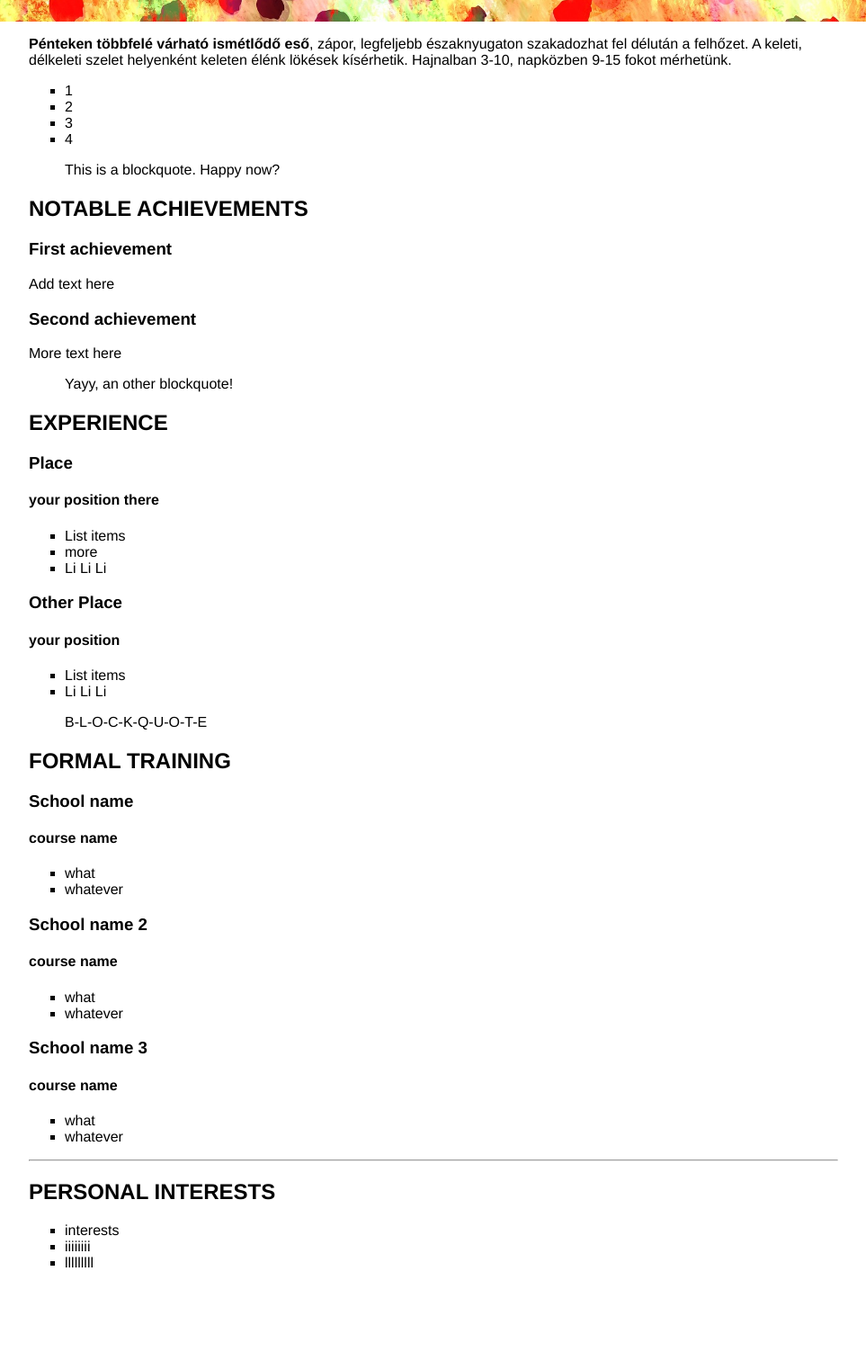
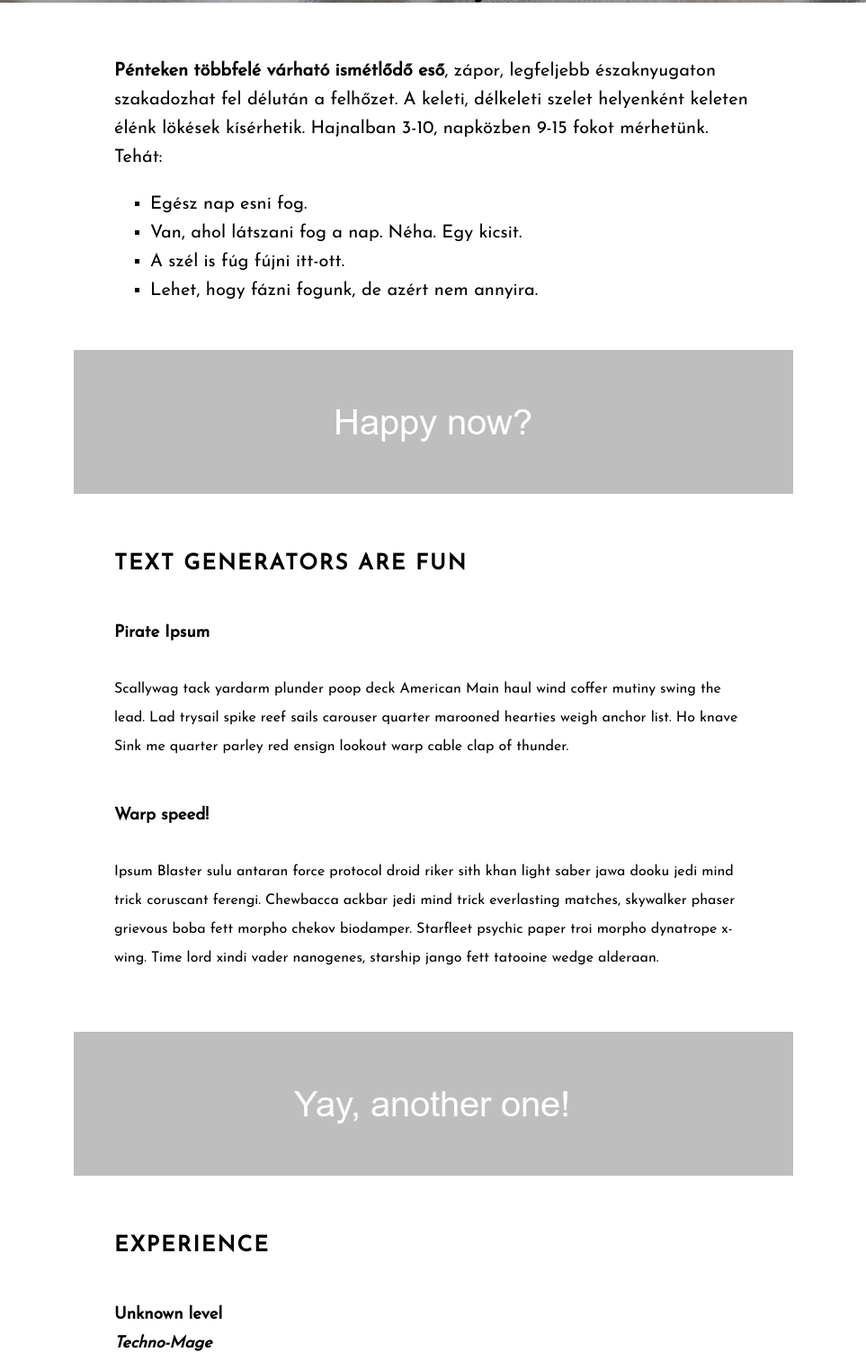
Before and after one commit to greenfox-zerda-sparta/Akatakata, a plain HTML site: page week-01/day-4/cv/index.html in a window 1280 px wide. Shown: the part 397-1910 px from the top of the page at 90% size, without its empty margins (158-1121 px from the left). Before the commit the page ends 1826 px from the top, so only its background shows below. Drawn offline with Linux system fonts and the light colour scheme.

Commit message:
CV project all parts

```diff
--- a/week-01/day-4/cv/index.html
+++ b/week-01/day-4/cv/index.html
@@ -1,100 +1,86 @@
 <!DOCTYPE html>
 <html>
   <head>
-    <title>Kata's CV</title>
+    <title>Fake CV</title>
     <meta charset="utf-8">
-    <link href="https://fonts.googleapis.com/css?family=Open+Sans" rel="stylesheet">
+    <link href="https://fonts.googleapis.com/css?family=Josefin+Sans" rel="stylesheet">
     <link href="style.css" rel="stylesheet">
   </head>
   <body>
     <header>
-      <!--<img src="images/geralt.jpg" alt="Reds and whites">-->
-      <h1>Hi, My name is Kata Almasy</h1>
+      <!---<h1>Hi, how are you?</h1>-->
     </header>
     <article>
-      <section class="starter">
+      <div class="starter">
         <p>
-          <strong>Pénteken többfelé várható ismétlődő eső</strong>, zápor, legfeljebb északnyugaton szakadozhat fel délután a felhőzet. A keleti, délkeleti szelet helyenként keleten élénk lökések kísérhetik. Hajnalban 3-10, napközben 9-15 fokot mérhetünk.
+          <strong>Pénteken többfelé várható ismétlődő eső</strong>, zápor, legfeljebb északnyugaton szakadozhat fel délután a felhőzet. A keleti, délkeleti szelet helyenként keleten élénk lökések kísérhetik. Hajnalban 3-10, napközben 9-15 fokot mérhetünk. Tehát:
         </p>
         <ul>
-          <li>1</li>
-          <li>2</li>
-          <li>3</li>
-          <li>4</li>
+          <li>Egész nap esni fog.</li>
+          <li>Van, ahol látszani fog a nap. Néha. Egy kicsit.</li>
+          <li>A szél is fúg fújni itt-ott.</li>
+          <li>Lehet, hogy fázni fogunk, de azért nem annyira.</li>
+        </ul>
+      </div>
+      <img src="images/grey1.jpg" alt="pic with text Happy now?">
+      <section class="unit">
+        <h2>Text generators are fun</h2>
+        <section>
+          <h3>Pirate Ipsum</h3>
+          <p>Scallywag tack yardarm plunder poop deck American Main haul wind coffer mutiny swing the lead. Lad trysail spike reef sails carouser quarter marooned hearties weigh anchor list. Ho knave Sink me quarter parley red ensign lookout warp cable clap of thunder.</p>
+          <h3>Warp speed!</h3>
+          <p>Ipsum Blaster sulu antaran force protocol droid riker sith khan light saber jawa dooku jedi mind trick coruscant ferengi. Chewbacca ackbar jedi mind trick everlasting matches, skywalker phaser grievous boba fett morpho chekov biodamper. Starfleet psychic paper troi morpho dynatrope x-wing. Time lord xindi vader nanogenes, starship jango fett tatooine wedge alderaan.</p>
+        </section>
+      </section>
+      <img src="images/grey3.jpg" alt="pic with Yay, another one">
+      <section class="unit">
+        <h2>Experience</h2>
+        <h3>Unknown level</h3>
+        <h4>Techno-Mage</h4>
+        <ul>
+          <li>Cast shields Cast shields Cast shields Cast shields Cast shields Cast shields Cast shields Cast shields Cast shields Cast shields</li>
+          <li>Shoot fireballs</li>
+          <li>Generate holograms</li>
+        </ul>
+        <h3>Level 1 Subclass</h3>
+        <h4>Knight Tojas in progress</h4>
+        <ul>
+          <li>Computer Science</li>
+          <li>Command Line Command Line Command Line Command Line Command Line Command Line Command Line Command Line Command Line</li>
+          <li>Github Github Github Github Github Github Github Github Github Github Github Github</li>
+          <li>HTML, CSS</li>
         </ul>
       </section>
-      <blockquote cite="#">
-        This is a blockquote. Happy now?
-      </blockquote>
-      <section>
-        <h2>Notable achievements</h2>
-        <section>
-          <h3>First achievement</h3>
-          <p>Add text here</p>
-          <h3>Second achievement</h3>
-          <p>More text here</p>
-        </section>
-      </section>
-      <blockquote cite="#">
-        Yayy, an other blockquote!
-      </blockquote>
-      <section>
-        <h2>Experience</h2>
-        <section>
-          <h3>Place</h3>
-          <h4>your position there</h4>
-          <ul>
-            <li>List items</li>
-            <li>more</li>
-            <li>Li Li Li</li>
-          </ul>
-        </section>
-        <section>
-          <h3>Other Place</h3>
-          <h4>your position</h4>
-          <ul>
-            <li>List items</li>
-            <li>Li Li Li</li>
-          </ul>
-        </section>
-      </section>
-      <blockquote cite="#">
-        B-L-O-C-K-Q-U-O-T-E
-      </blockquote>
-      <section>
+      <img src="images/grey4.jpg" alt="pic with text Subidubidu">
+      <section class="unit">
         <h2>Formal training</h2>
         <section>
-          <h3>School name</h3>
-          <h4>course name</h4>
+          <h3>Cats</h3>
+          <h4>Give attitude nap all day.</h4>
           <ul>
-            <li>what</li>
+            <li>Chase mice mark territory or intently stare at the same spot. Give attitude hunt anything that moves so inspect anything brought into the house climb leg.</li>
             <li>whatever</li>
           </ul>
-        </section>
-        <section>
-          <h3>School name 2</h3>
-          <h4>course name</h4>
+          <h3>Barracuda barramundi beachsalmon burma carps</h3>
+          <h4>chub cutthroat darter emperor</h4>
           <ul>
-            <li>what</li>
+            <li>Cutlassfish european garibaldi gouramie horsefish mosquitofish pearl pikeperch ricefish rockfish sailfish swallower tripod woody. Airsac aruana bitterling blenny bonefish cardinalfish creek fathead hatchetfish largenose menhaden modoc mudskipper peacock puffer ronquil sillago springfish thorny.</li>
             <li>whatever</li>
           </ul>
-        </section>
-        <section>
-          <h3>School name 3</h3>
-          <h4>course name</h4>
+          <h3>Ddrescue fg for hash if make</h3>
+          <h4>Chown chroot comm cron df diff</h4>
           <ul>
-            <li>what</li>
+            <li>Ddrescue dirs lsof more mv nslookup pkill rename split times trap useradd. Chown egrep expect false fold ftp gawk groupadd groupdel help ifdown pathchk select slocate source ssh tee top tsort unshar users uudecode. </li>
             <li>whatever</li>
           </ul>
         </section>
       </section>
       <hr>
-      <section>
+      <section class="unit">
         <h2>Personal interests</h2>
         <ul>
-          <li>interests</li>
-          <li>iiiiiiii</li>
-          <li>lllllllll</li>
+          <li>Things</li>
+        </ul>
       </section>
     </article>
   </body>
--- a/week-01/day-4/cv/style.css
+++ b/week-01/day-4/cv/style.css
@@ -1,5 +1,6 @@
 body {
-  font-family: 'Helvetica', 'Arial', 'Open Sans', sans-serif;
+  font-family: 'Josefin Sans', sans-serif;
+  line-height: 200%;
   margin: 0 auto 0 auto;
   max-width: 1200px;
 }
@@ -8,7 +9,7 @@ header {
   padding: 0;
   height: 400px;
   max-width: 1200px;
-  background-image: url("images/geralt.jpg");
+  background-image: url("images/bga7.jpg");
   background-size: cover;
   background-repeat: no-repeat;
 }
@@ -17,19 +18,65 @@ h1 {
   position: relative;
 }
 
-.starter {
-;
+.unit, .starter {
+  padding: 0px 45px 0 45px;
+}
+
+p, li{
+  font-size: 16px;
+}
+
+p {
+  margin-top: 30px;
+}
+.starter p, .starter li {
+  font-size: 20px;
+}
+
+.starter p{
+  margin-top: 0;
+  padding-top: 60px
 }
 
 article {
-  margin: 0 auto 0 auto;
-  max-width: 900px;
+  margin: 0 auto 50px auto;
+  max-width: 800px;
 }
 
 ul {
   list-style-type: square;
+  margin-bottom: 0;
+}
+
+img {
+  margin-top: 50px;
+  max-width: 800;
 }
 
 h2 {
+  font-size: 24px;
+  font-weight: 600;
+  letter-spacing: 2px;
+  margin-bottom: 10px;
+  margin-top: 50px;
   text-transform: uppercase;
 }
+
+h3 {
+  font-weight: 600;
+  margin-bottom: 0;
+  margin-top: 45px;
+}
+
+h4 {
+  font-size: 18px;
+  font-style: italic;
+  margin: 0;
+}
+
+hr {
+  background: black;
+  border: 0;
+  height: 3px;
+  margin-top: 40px;
+}
```
Also changed, not shown: week-01/day-4/cv/images/animals.jpg (added), week-01/day-4/cv/images/bga7.jpg (added), week-01/day-4/cv/images/bganimals.jpg (added), week-01/day-4/cv/images/bgatext.jpg (added), week-01/day-4/cv/images/geralt.jpg (deleted), week-01/day-4/cv/images/grey.jpg (added), week-01/day-4/cv/images/grey1.jpg (added), week-01/day-4/cv/images/grey2.jpg (added), week-01/day-4/cv/images/grey3.jpg (added), week-01/day-4/cv/images/grey4.jpg (added), week-01/day-4/cv/info.txt (deleted).
